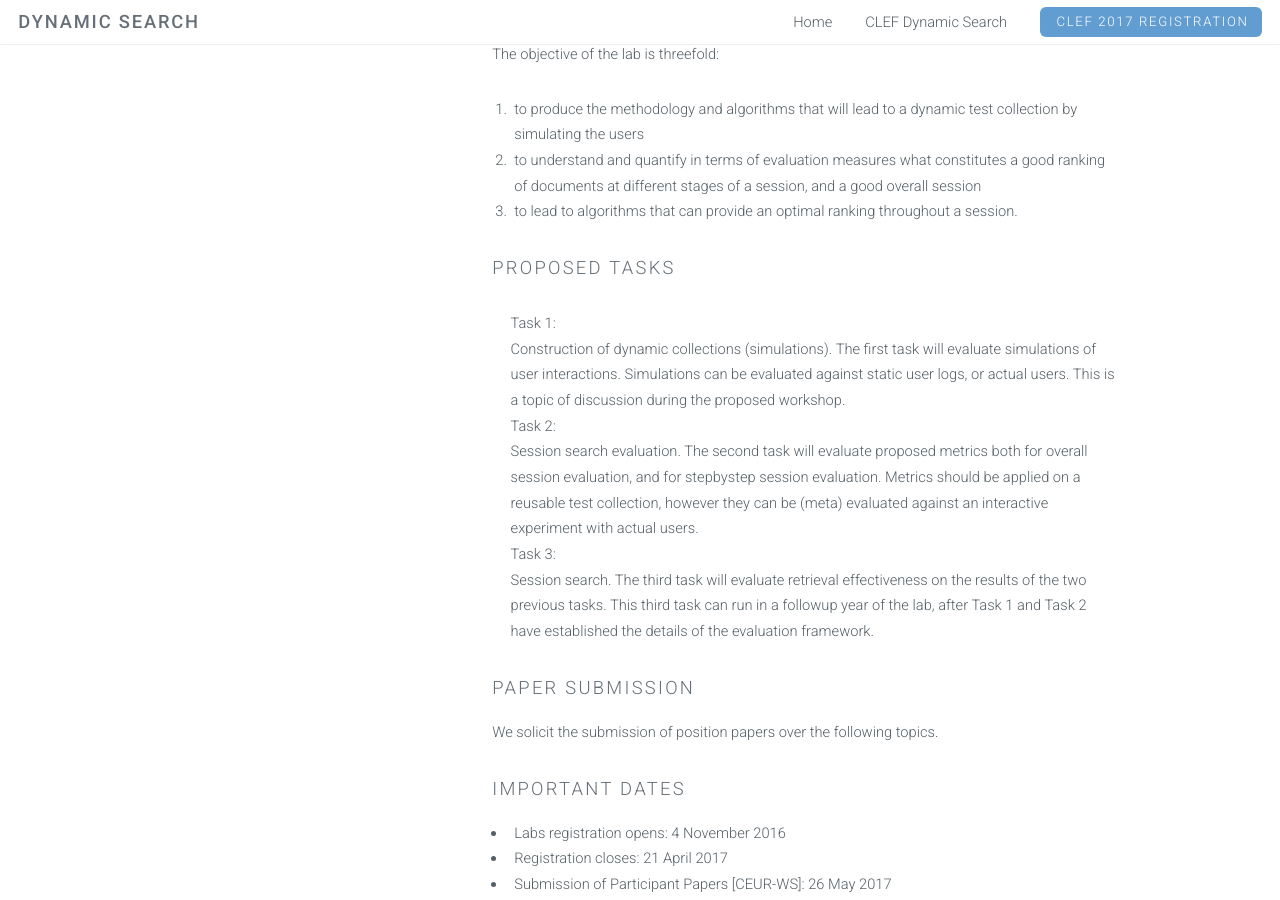
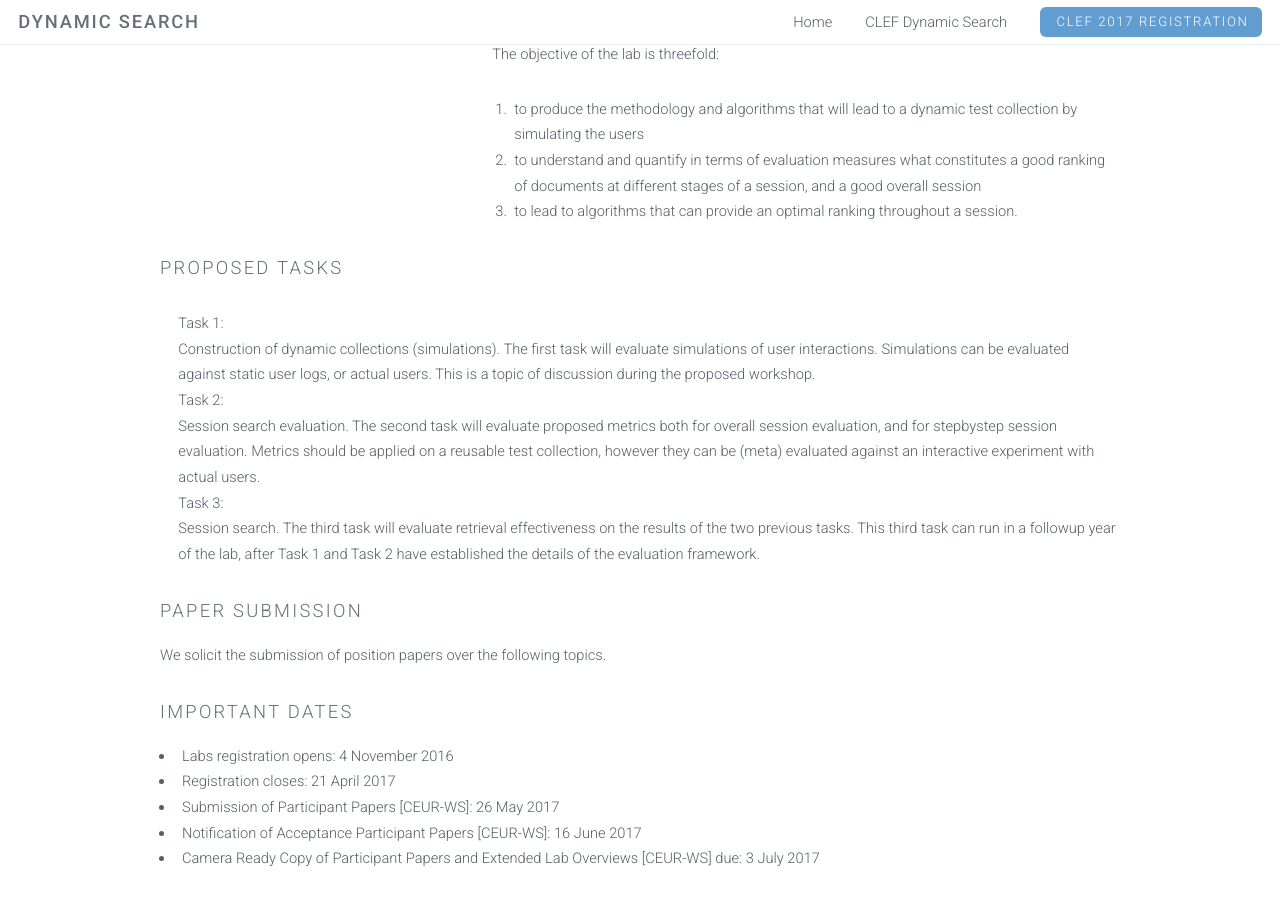
Before and after one commit to ekanou/dynamicsearch, a Jekyll site: the page built from clef-lab.html, in a window 1280 px wide and 900 px high, scrolled down 820 px. Built offline with Jekyll 4.4.1, drawn with Linux system fonts in a browser that asks for light colours.

Commit message:
Update clef-lab.html

```diff
--- a/clef-lab.html
+++ b/clef-lab.html
@@ -33,7 +33,11 @@
                     </ol>
                     </p>
                 </section>
+            </div>
+        </div>
 
+        <div class="container">
+            <div class="row">
                 <section id="Proposed Tasks">
                     <h3>Proposed Tasks</h3>
                     <p>
@@ -50,13 +54,22 @@
                             </dd>
                         </ol>
                     </p>
+                </section>
+            </div>
+        </div>
 
+        <div class="container">
+            <div class="row">
                 <section id="Paper Submission">
                     <h3>Paper Submission</h3>
                     <p> We solicit the submission of position papers over the following topics.
                     </p>
                 </section>
+            </div>
+        </div>
 
+        <div class="container">
+            <div class="row">
                 <section id="Important Dates">
                     <h3>Important Dates</h3>
                     <ul>
```
